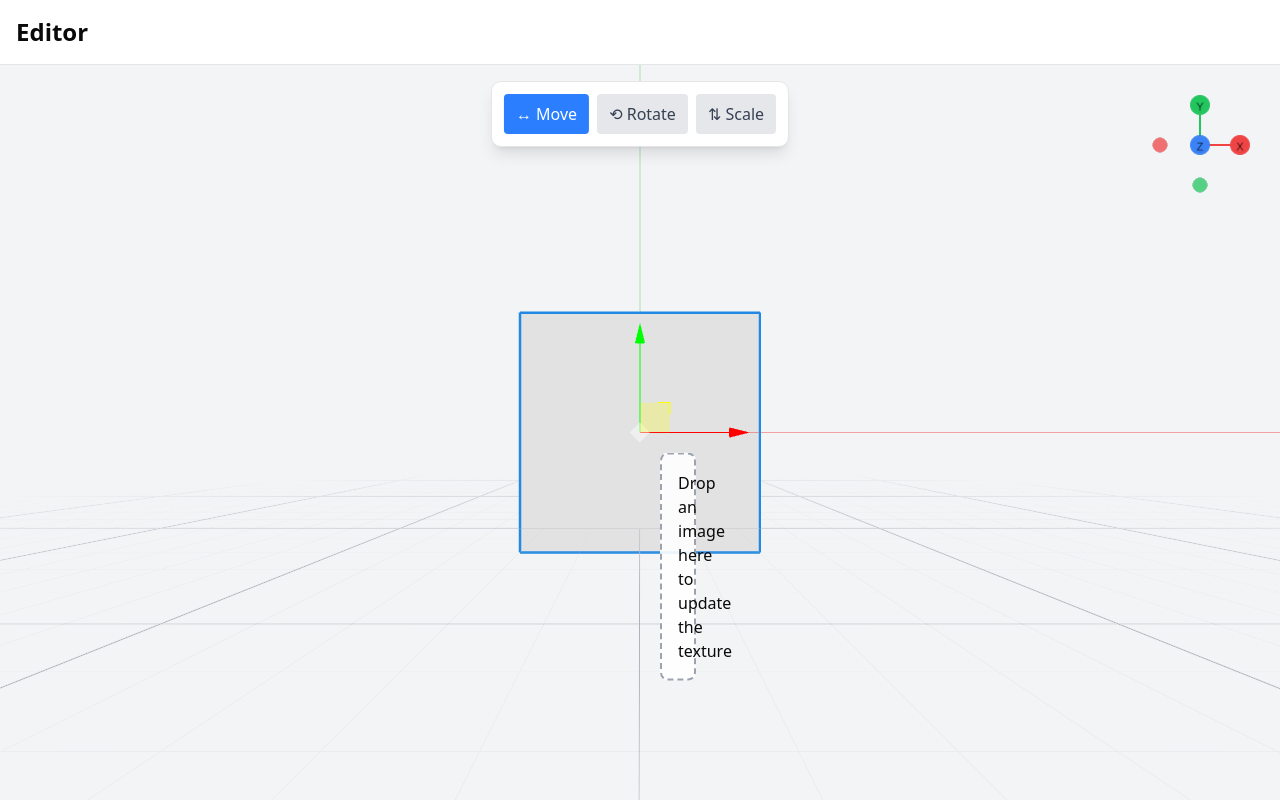
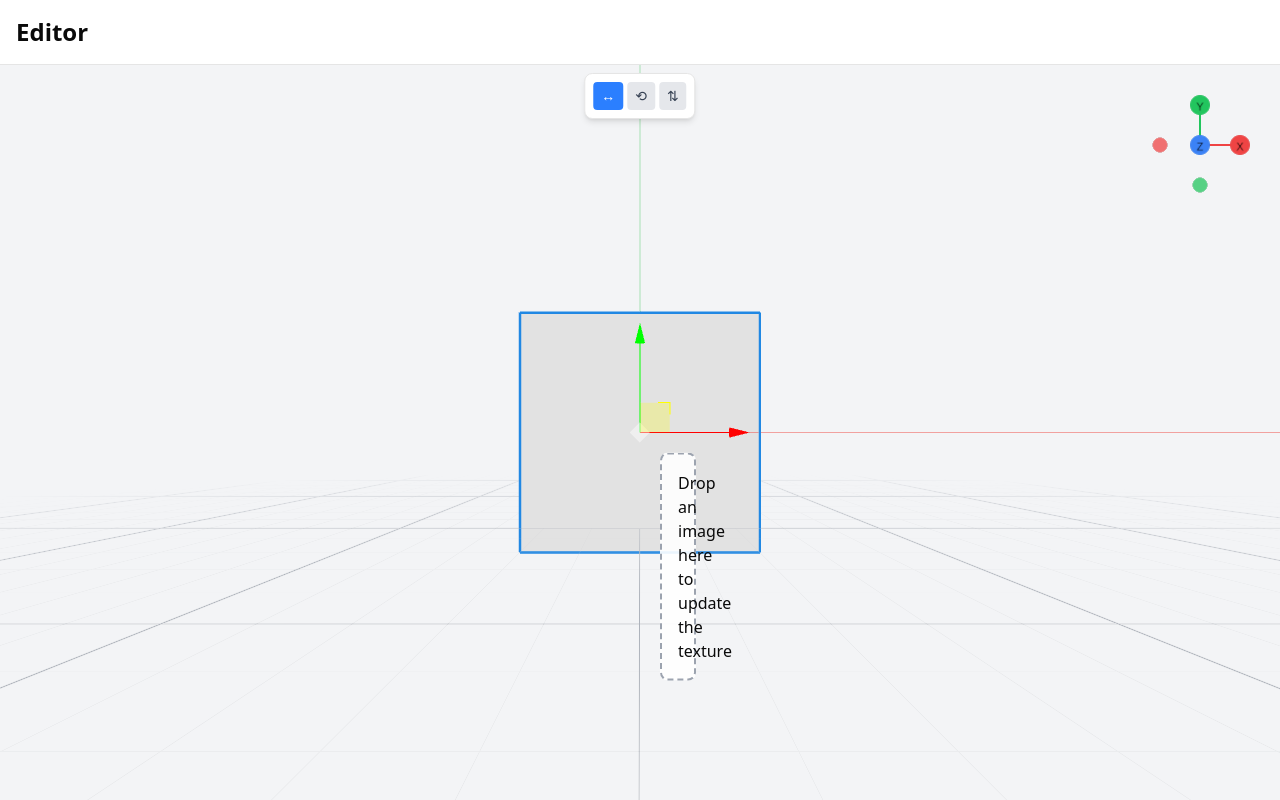
Before and after one commit to bnyawallow/papar_studio, a Next.js app: page /editor in a window 1280 px wide. Built offline with nearby package versions, Linux system fonts and the light colour scheme.

Commit message:
Fix transform controls functionality and make them smaller

```diff
--- a/app/editor/EditorScene.tsx
+++ b/app/editor/EditorScene.tsx
@@ -5,14 +5,14 @@ import { OrbitControls, TransformControls, Html, Grid, GizmoHelper, GizmoViewpor
 import { useState, useRef, useEffect } from 'react'
 import { Mesh, TextureLoader, Texture } from 'three'
 
-function Scene({ onPointerMissed, isObjectSelected, setIsObjectSelected }: {
+function Scene({ onPointerMissed, isObjectSelected, setIsObjectSelected, transformMode }: {
   onPointerMissed?: () => void
   isObjectSelected: boolean
   setIsObjectSelected: (selected: boolean) => void
+  transformMode: 'translate' | 'rotate' | 'scale'
 }) {
   const meshRef = useRef<Mesh>(null!)
   const [texture, setTexture] = useState<Texture | null>(null)
-  const [transformMode, setTransformMode] = useState<'translate' | 'rotate' | 'scale'>('translate')
   const [orbitEnabled, setOrbitEnabled] = useState(true)
 
   // Auto-select the default object on mount
--- a/app/editor/page.tsx
+++ b/app/editor/page.tsx
@@ -1,6 +1,7 @@
 'use client'
 
 import dynamic from 'next/dynamic'
+import { useState } from 'react'
 
 // Dynamically import the 3D scene to avoid SSR issues
 const EditorScene = dynamic(() => import('./EditorScene'), {
@@ -13,6 +14,8 @@ const EditorScene = dynamic(() => import('./EditorScene'), {
 })
 
 export default function EditorPage() {
+  const [transformMode, setTransformMode] = useState<'translate' | 'rotate' | 'scale'>('translate')
+
   return (
     <div className="h-screen flex flex-col">
       <div className="p-4 border-b">
@@ -20,20 +23,41 @@ export default function EditorPage() {
       </div>
       <div className="flex-1 relative">
         {/* Transform controls positioned at top center of editor */}
-        <div className="absolute top-4 left-1/2 transform -translate-x-1/2 z-10">
-          <div className="flex gap-2 bg-white p-3 rounded-lg shadow-lg border">
-            <button className="px-3 py-2 bg-blue-500 text-white rounded hover:bg-blue-600 transition-colors">
-              ↔ Move
+        <div className="absolute top-2 left-1/2 transform -translate-x-1/2 z-10">
+          <div className="flex gap-1 bg-white p-2 rounded-md shadow-md border">
+            <button
+              onClick={() => setTransformMode('translate')}
+              className={`px-2 py-1 text-sm rounded transition-colors ${
+                transformMode === 'translate'
+                  ? 'bg-blue-500 text-white'
+                  : 'bg-gray-200 text-gray-700 hover:bg-gray-300'
+              }`}
+            >
+              ↔
             </button>
-            <button className="px-3 py-2 bg-gray-200 text-gray-700 rounded hover:bg-gray-300 transition-colors">
-              ⟲ Rotate
+            <button
+              onClick={() => setTransformMode('rotate')}
+              className={`px-2 py-1 text-sm rounded transition-colors ${
+                transformMode === 'rotate'
+                  ? 'bg-blue-500 text-white'
+                  : 'bg-gray-200 text-gray-700 hover:bg-gray-300'
+              }`}
+            >
+              ⟲
             </button>
-            <button className="px-3 py-2 bg-gray-200 text-gray-700 rounded hover:bg-gray-300 transition-colors">
-              ⇅ Scale
+            <button
+              onClick={() => setTransformMode('scale')}
+              className={`px-2 py-1 text-sm rounded transition-colors ${
+                transformMode === 'scale'
+                  ? 'bg-blue-500 text-white'
+                  : 'bg-gray-200 text-gray-700 hover:bg-gray-300'
+              }`}
+            >
+              ⇅
             </button>
           </div>
         </div>
-        <EditorScene />
+        <EditorScene transformMode={transformMode} />
       </div>
     </div>
   )
```
